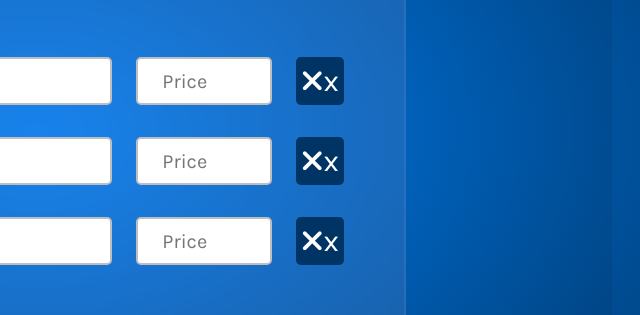
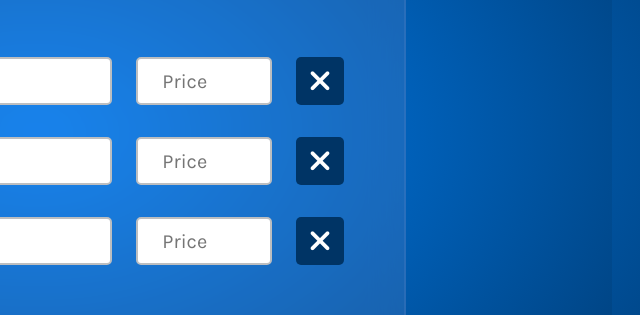
Before and after one commit to Sayem-356093/Grocery-calculator, a plain HTML site: page index.html in a window 1280 px wide. Shown: the part 268-583 px from the top of the page, 604-1244 px from the left. Drawn offline with Linux system fonts and the light colour scheme.

Commit message:
index.html

```diff
--- a/index.html
+++ b/index.html
@@ -43,7 +43,7 @@
                   placeholder="Enter item name"
                 />
                 <input type="number" name="price" placeholder="Price" />
-                <div class="delete"><i class="fa-solid fa-xmark"></i>x</div>
+                <div class="delete"><i class="fa-solid fa-xmark"></i></div>
               </div>
               <div class="input-block">
                 <input
@@ -52,7 +52,7 @@
                   placeholder="Enter item name"
                 />
                 <input type="number" name="price" placeholder="Price" />
-                <div class="delete"><i class="fa-solid fa-xmark"></i>x</div>
+                <div class="delete"><i class="fa-solid fa-xmark"></i></div>
               </div>
               <div class="input-block">
                 <input
@@ -61,7 +61,7 @@
                   placeholder="Enter item name"
                 />
                 <input type="number" name="price" placeholder="Price" />
-                <div class="delete"><i class="fa-solid fa-xmark"></i>x</div>
+                <div class="delete"><i class="fa-solid fa-xmark"></i></div>
               </div>
             </div>
             <div class="footer">
```
